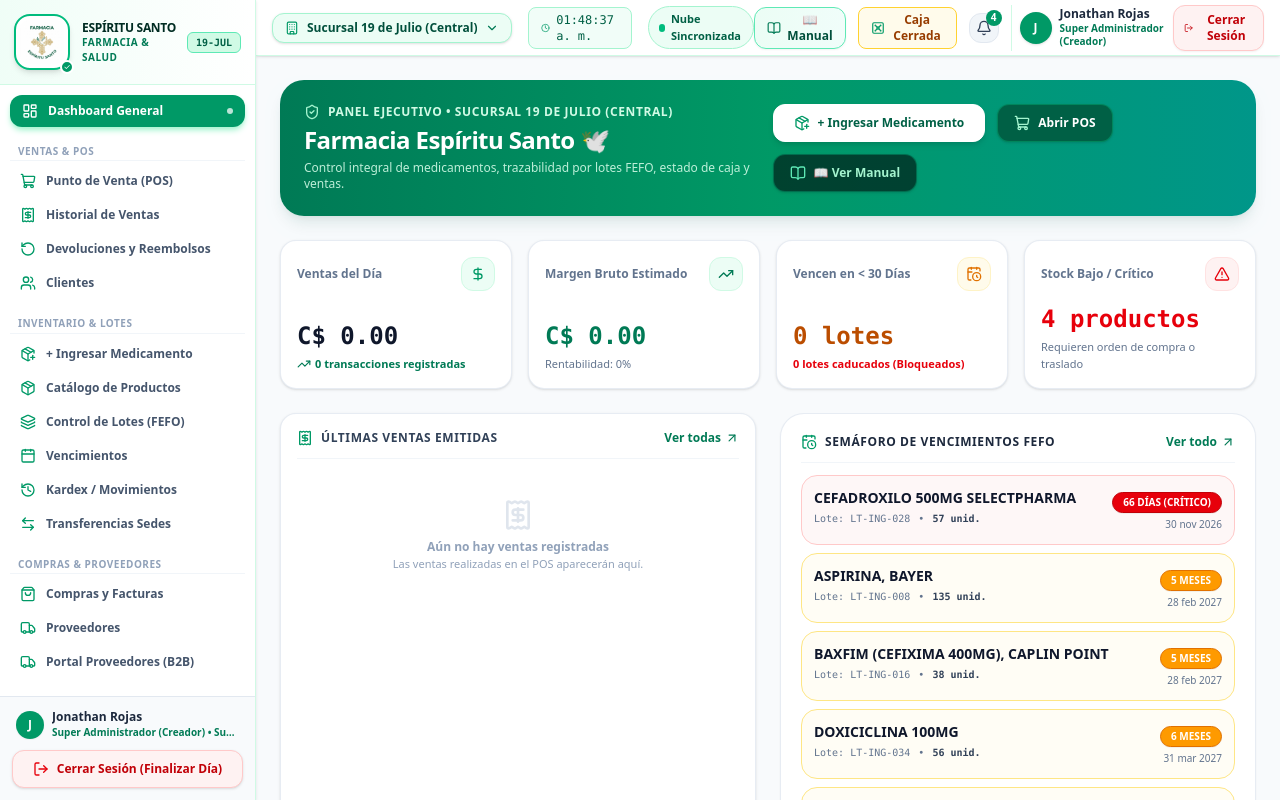
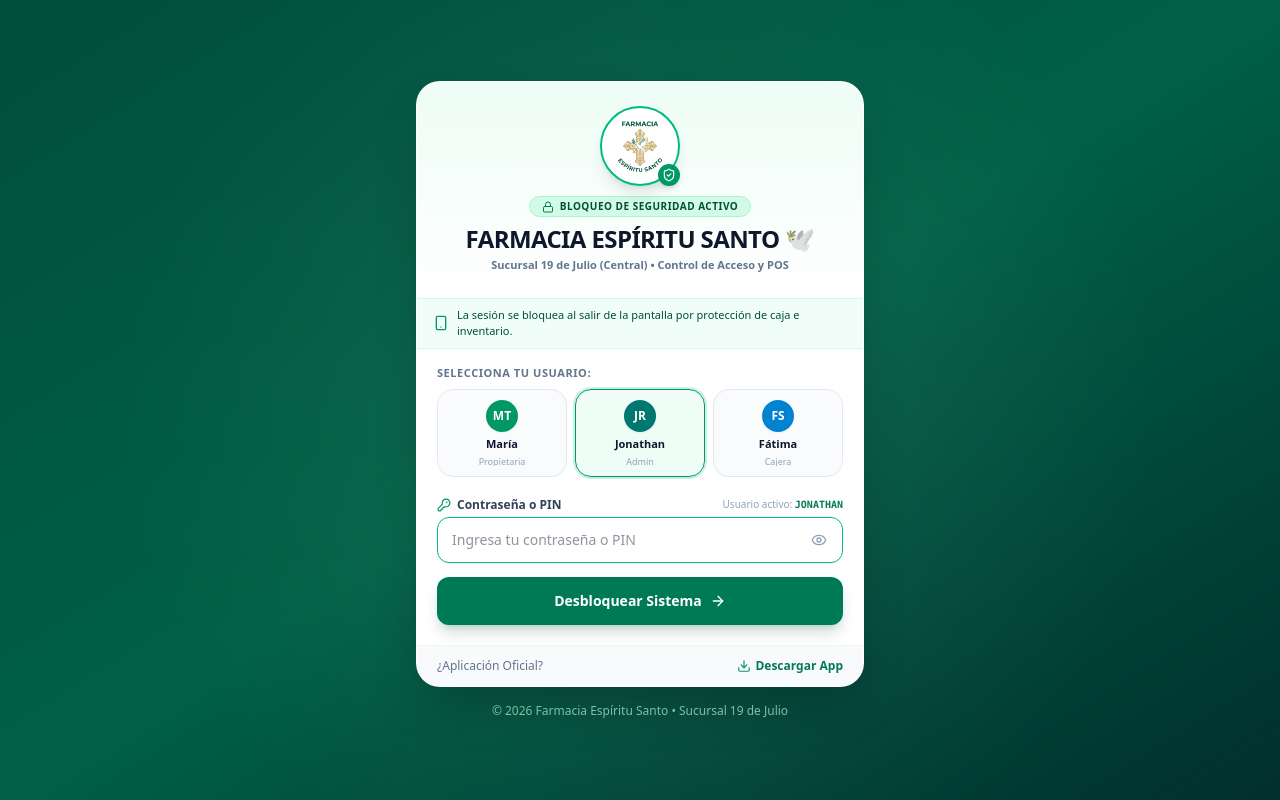
Before and after one commit to ryscarazo-ctrl/Farmacia-Dolorosa, a Next.js app: page / in a window 1280 px wide. Built offline with nearby package versions, Linux system fonts and the light colour scheme.

Commit message:
Seguridad en celulares: Bloqueo automatico al salir de pantalla/minimizar y solicitud de contrasena para Maria y Jonathan

```diff
--- a/src/components/auth/LoginView.tsx
+++ b/src/components/auth/LoginView.tsx
@@ -1,6 +1,6 @@
 'use client';
 
-import React, { useState } from 'react';
+import React, { useState, useEffect, useRef } from 'react';
 import {
   Lock,
   ShieldCheck,
@@ -11,18 +11,64 @@ import {
   Eye,
   EyeOff,
   Download,
-  Globe
+  CheckCircle2,
+  Sparkles,
+  Smartphone
 } from 'lucide-react';
 import { usePharmacy } from '../../contexts/PharmacyContext';
 import Link from 'next/link';
 
 export const LoginView: React.FC = () => {
-  const { login, settings, currentBranch } = usePharmacy();
-  const [username, setUsername] = useState('');
+  const { login, currentUser, currentBranch } = usePharmacy();
+  const [username, setUsername] = useState(currentUser?.username || 'maria');
   const [password, setPassword] = useState('');
   const [showPassword, setShowPassword] = useState(false);
   const [error, setError] = useState<string | null>(null);
   const [loading, setLoading] = useState(false);
+  const passwordInputRef = useRef<HTMLInputElement>(null);
+
+  const usersList = [
+    {
+      id: 'maria',
+      name: 'María Tardencilla',
+      role: 'Propietaria & Admin',
+      badgeColor: 'bg-emerald-100 text-emerald-800 border-emerald-300',
+      avatarBg: 'bg-emerald-600',
+      initials: 'MT',
+    },
+    {
+      id: 'jonathan',
+      name: 'Jonathan Rojas',
+      role: 'Super Administrador',
+      badgeColor: 'bg-teal-100 text-teal-800 border-teal-300',
+      avatarBg: 'bg-teal-700',
+      initials: 'JR',
+    },
+    {
+      id: 'fatima',
+      name: 'Fátima Selene',
+      role: 'Cajera & Ventas (POS)',
+      badgeColor: 'bg-sky-100 text-sky-800 border-sky-300',
+      avatarBg: 'bg-sky-600',
+      initials: 'FS',
+    },
+  ];
+
+  useEffect(() => {
+    // Auto-focus password on mobile/desktop for rapid unlock
+    if (passwordInputRef.current) {
+      passwordInputRef.current.focus();
+    }
+  }, [username]);
+
+  const handleSelectUser = (userKey: string) => {
+    setUsername(userKey);
+    setError(null);
+    setPassword('');
+    if (passwordInputRef.current) {
+      passwordInputRef.current.focus();
+    }
+  };
 
   const handleSubmit = (e: React.FormEvent) => {
     e.preventDefault();
@@ -32,91 +78,126 @@ export const LoginView: React.FC = () => {
     setTimeout(() => {
       const res = login(username, password);
       if (!res.success) {
-        setError(res.message || 'Usuario o contraseña incorrectos');
+        setError(res.message || 'Contraseña incorrecta. Intenta nuevamente.');
         setLoading(false);
       }
-    }, 250);
+    }, 200);
   };
 
   return (
-    <div className="min-h-screen bg-gradient-to-br from-emerald-800 via-emerald-700 to-teal-800 flex flex-col justify-center items-center p-4 select-none relative overflow-hidden">
+    <div className="min-h-screen bg-gradient-to-br from-emerald-900 via-emerald-800 to-teal-950 flex flex-col justify-center items-center p-3 sm:p-4 select-none relative overflow-hidden">
+      {/* Glow Suave de Fondo */}
+      <div className="absolute inset-0 bg-[radial-gradient(circle_at_center,rgba(255,255,255,0.07),transparent_70%)] pointer-events-none" />
 
-      {/* Glow Suave de Fondo */}
-      <div className="absolute inset-0 bg-[radial-gradient(circle_at_center,rgba(255,255,255,0.08),transparent_70%)] pointer-events-none" />
+      {/* Tarjeta Central de Bloqueo / Autenticación */}
+      <div className="w-full max-w-md bg-white rounded-3xl shadow-2xl border border-white/40 overflow-hidden relative z-10 animate-in fade-in zoom-in-95 duration-200">
 
-      {/* Tarjeta Central Minimalista */}
-      <div className="w-full max-w-md bg-white rounded-3xl shadow-2xl border border-white/40 overflow-hidden relative z-10 animate-fade-in">
-
-        {/* Cabecera Institucional Centrada con Logo */}
-        <div className="p-6 bg-gradient-to-b from-emerald-50/80 to-white border-b border-emerald-100 flex flex-col items-center text-center">
-          <div className="relative mb-3">
-            <div className="w-20 h-20 rounded-full bg-white p-1.5 shadow-lg border-2 border-emerald-500 overflow-hidden">
+        {/* Cabecera con Logo Institucional */}
+        <div className="p-5 sm:p-6 bg-gradient-to-b from-emerald-50/90 to-white border-b border-emerald-100 flex flex-col items-center text-center">
+          <div className="relative mb-2.5">
+            <div className="w-16 h-16 sm:w-20 sm:h-20 rounded-full bg-white p-1 shadow-lg border-2 border-emerald-500 overflow-hidden">
               <img
                 src="/logo.jpg"
                 alt="Logo Farmacia Espíritu Santo"
                 className="w-full h-full object-cover rounded-full"
               />
             </div>
-            <div className="absolute bottom-0 right-0 bg-emerald-600 text-white p-1.5 rounded-full shadow-md">
-              <ShieldCheck className="w-4 h-4" />
+            <div className="absolute bottom-0 right-0 bg-emerald-600 text-white p-1 rounded-full shadow-md">
+              <ShieldCheck className="w-3.5 h-3.5" />
             </div>
           </div>
 
-          <span className="text-[11px] font-mono font-bold tracking-wider text-emerald-800 uppercase px-3 py-1 rounded-full bg-emerald-100/90 border border-emerald-200 mb-2 flex items-center gap-1.5">
-            <Lock className="w-3.5 h-3.5 text-emerald-700" /> Acceso Privado • {currentBranch.code}
-          </span>
+          <div className="flex items-center gap-1.5 px-3 py-0.5 rounded-full bg-emerald-100/90 border border-emerald-200 text-[10px] font-bold text-emerald-900 uppercase tracking-wider mb-1.5">
+            <Lock className="w-3 h-3 text-emerald-700" />
+            <span>Bloqueo de Seguridad Activo</span>
+          </div>
 
-          <h1 className="text-2xl font-extrabold text-slate-900 tracking-tight">
+          <h1 className="text-xl sm:text-2xl font-black text-slate-900 tracking-tight">
             FARMACIA ESPÍRITU SANTO 🕊️
           </h1>
-          <p className="text-xs text-slate-500 font-semibold mt-1">
-            {currentBranch.name} • Sistema de Gestión POS
+          <p className="text-[11px] text-slate-500 font-semibold mt-0.5">
+            {currentBranch.name} • Control de Acceso y POS
           </p>
         </div>
 
-        {/* Formulario de Inicio de Sesión */}
-        <form onSubmit={handleSubmit} className="p-6 space-y-4">
+        {/* Notificación de Seguridad Automática */}
+        <div className="bg-emerald-50/70 border-b border-emerald-100 px-4 py-2 flex items-center gap-2 text-[11px] text-emerald-900 font-medium">
+          <Smartphone className="w-4 h-4 text-emerald-600 shrink-0" />
+          <span>La sesión se bloquea al salir de la pantalla por protección de caja e inventario.</span>
+        </div>
+
+        {/* Selector Rápido de Usuario */}
+        <div className="px-5 pt-4">
+          <label className="block text-[11px] font-extrabold text-slate-500 uppercase tracking-wider mb-2">
+            Selecciona tu Usuario:
+          </label>
+          <div className="grid grid-cols-3 gap-2">
+            {usersList.map((u) => {
+              const isSelected = username.toLowerCase() === u.id.toLowerCase();
+              return (
+                <button
+                  key={u.id}
+                  type="button"
+                  onClick={() => handleSelectUser(u.id)}
+                  className={`p-2.5 rounded-2xl border text-center transition-all cursor-pointer flex flex-col items-center justify-center gap-1 active:scale-95 ${
+                    isSelected
+                      ? 'border-emerald-600 bg-emerald-50/80 shadow-xs ring-2 ring-emerald-500/20'
+                      : 'border-slate-200 bg-slate-50/70 hover:bg-slate-100/80 text-slate-600'
+                  }`}
+                >
+                  <div
+                    className={`w-8 h-8 rounded-full text-white font-black text-xs flex items-center justify-center shadow-xs ${
+                      u.avatarBg
+                    }`}
+                  >
+                    {u.initials}
+                  </div>
+                  <span className="font-bold text-[11px] text-slate-900 truncate w-full">
+                    {u.name.split(' ')[0]}
+                  </span>
+                  <span className="text-[9px] text-slate-400 leading-none truncate w-full">
+                    {u.id === 'maria' ? 'Propietaria' : u.id === 'jonathan' ? 'Admin' : 'Cajera'}
+                  </span>
+                </button>
+              );
+            })}
+          </div>
+        </div>
+
+        {/* Formulario de Contraseña */}
+        <form onSubmit={handleSubmit} className="p-5 space-y-3.5">
           {error && (
-            <div className="p-3 bg-red-50 border border-red-200 rounded-2xl flex items-start gap-2.5 text-xs text-red-700 animate-shake">
+            <div className="p-3 bg-red-50 border border-red-200 rounded-2xl flex items-start gap-2.5 text-xs text-red-700 animate-in fade-in">
               <AlertCircle className="w-4 h-4 text-red-600 shrink-0 mt-0.5" />
               <span>{error}</span>
             </div>
           )}
 
           <div>
-            <label className="block text-xs font-bold text-slate-700 mb-1.5 flex items-center gap-1.5">
-              <User className="w-3.5 h-3.5 text-emerald-600" />
-              <span>Usuario</span>
-            </label>
-            <input
-              type="text"
-              required
-              autoFocus
-              value={username}
-              onChange={(e) => setUsername(e.target.value)}
-              placeholder="Ingresa tu usuario (ej: maria o fatima)"
-              className="w-full bg-slate-50 border border-slate-200 focus:border-emerald-500 focus:bg-white rounded-xl px-3.5 py-2.5 text-sm text-slate-800 font-medium transition-all outline-none"
-            />
-          </div>
-
-          <div>
-            <label className="block text-xs font-bold text-slate-700 mb-1.5 flex items-center gap-1.5">
-              <KeyRound className="w-3.5 h-3.5 text-emerald-600" />
-              <span>Contraseña</span>
+            <label className="block text-xs font-bold text-slate-700 mb-1 flex items-center justify-between">
+              <span className="flex items-center gap-1.5">
+                <KeyRound className="w-3.5 h-3.5 text-emerald-600" />
+                <span>Contraseña o PIN</span>
+              </span>
+              <span className="text-[10px] text-slate-400 font-normal">
+                Usuario activo: <strong className="text-emerald-700 uppercase font-mono">{username}</strong>
+              </span>
             </label>
             <div className="relative">
               <input
+                ref={passwordInputRef}
                 type={showPassword ? 'text' : 'password'}
                 required
                 value={password}
                 onChange={(e) => setPassword(e.target.value)}
-                placeholder="••••••••"
-                className="w-full bg-slate-50 border border-slate-200 focus:border-emerald-500 focus:bg-white rounded-xl px-3.5 py-2.5 text-sm text-slate-800 font-medium transition-all outline-none pr-10"
+                placeholder="Ingresa tu contraseña o PIN"
+                className="w-full bg-slate-50 border border-slate-200 focus:border-emerald-500 focus:bg-white rounded-xl px-3.5 py-3 text-sm text-slate-800 font-medium transition-all outline-none pr-10 shadow-xs"
               />
               <button
                 type="button"
                 onClick={() => setShowPassword(!showPassword)}
-                className="absolute right-3 top-1/2 -translate-y-1/2 text-slate-400 hover:text-slate-600"
+                className="absolute right-3 top-1/2 -translate-y-1/2 text-slate-400 hover:text-slate-600 p-1 cursor-pointer"
+                title={showPassword ? 'Ocultar' : 'Mostrar'}
               >
                 {showPassword ? <EyeOff className="w-4 h-4" /> : <Eye className="w-4 h-4" />}
               </button>
@@ -126,28 +207,28 @@ export const LoginView: React.FC = () => {
           <button
             type="submit"
             disabled={loading}
-            className="w-full py-3.5 px-4 bg-emerald-600 hover:bg-emerald-500 active:scale-98 text-white font-extrabold text-sm rounded-xl shadow-lg shadow-emerald-900/20 transition-all flex items-center justify-center gap-2 cursor-pointer"
+            className="w-full py-3.5 px-4 bg-emerald-700 hover:bg-emerald-800 active:scale-98 text-white font-black text-sm rounded-xl shadow-lg shadow-emerald-900/20 transition-all flex items-center justify-center gap-2 cursor-pointer mt-2"
           >
-            <span>{loading ? 'Verificando...' : 'Iniciar Sesión'}</span>
+            <span>{loading ? 'Verificando...' : 'Desbloquear Sistema'}</span>
             <ArrowRight className="w-4 h-4" />
           </button>
         </form>
 
         {/* Acceso Directo a Portal de Descargas */}
-        <div className="px-6 py-3.5 bg-slate-50 border-t border-slate-100 text-center flex items-center justify-between">
-          <span className="text-xs text-slate-500 font-medium">¿Necesitas instalar la App?</span>
+        <div className="px-5 py-3 bg-slate-50 border-t border-slate-100 text-center flex items-center justify-between">
+          <span className="text-xs text-slate-500 font-medium">¿Aplicación Oficial?</span>
           <Link
             href="/descargar"
             className="text-xs font-bold text-emerald-700 hover:text-emerald-800 flex items-center gap-1"
           >
             <Download className="w-3.5 h-3.5 text-emerald-600" />
-            <span>Portal de Descargas</span>
+            <span>Descargar App</span>
           </Link>
         </div>
 
       </div>
 
-      <footer className="mt-6 text-center text-xs text-emerald-100/70 font-medium">
+      <footer className="mt-4 text-center text-xs text-emerald-200/80 font-medium">
         <span>© 2026 Farmacia Espíritu Santo • Sucursal 19 de Julio</span>
       </footer>
     </div>
```
Also changed, not shown: src/contexts/PharmacyContext.tsx (+42 -3 lines).
